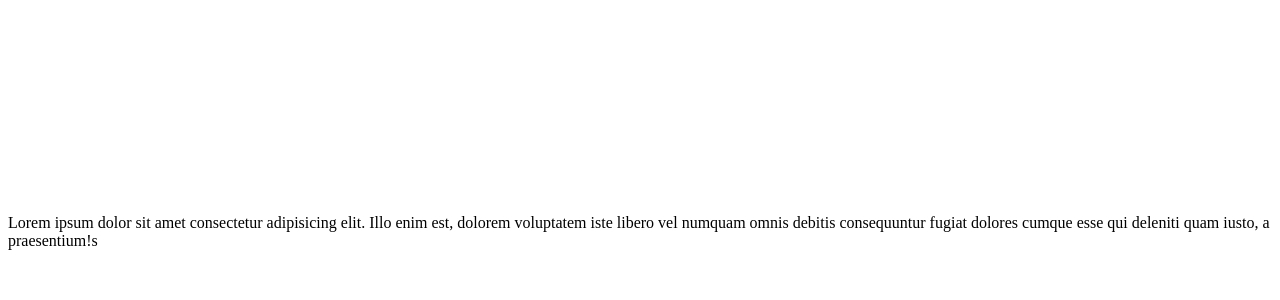
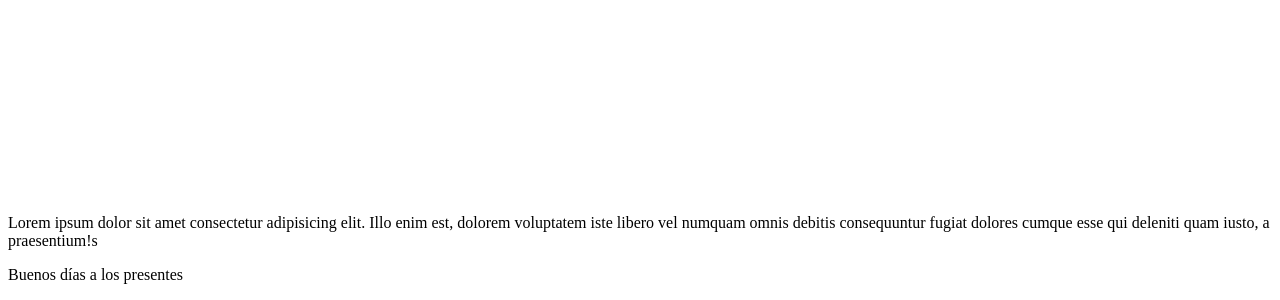
Before and after one commit to Brayanch88/_ai, a plain HTML site: page index.html in a window 1280 px wide. Shown: the part 1429-1729 px from the top of the page. Before the commit the page ends 1695 px from the top, so only its background shows below. Drawn offline with Linux system fonts and the light colour scheme.

Commit message:
Add a new <p>

```diff
--- a/index.html
+++ b/index.html
@@ -10,5 +10,6 @@
     <!--Ahora mismo este es un primer comentario-->
     <h1 class="center">Hola mundo</h1>
     <p>Lorem ipsum dolor sit amet consectetur adipisicing elit. Illo enim est, dolorem voluptatem iste libero vel numquam omnis debitis consequuntur fugiat dolores cumque esse qui deleniti quam iusto, a praesentium!s</p>
+    <p>Buenos días a los presentes</p>
 </body>
 </html>
```
